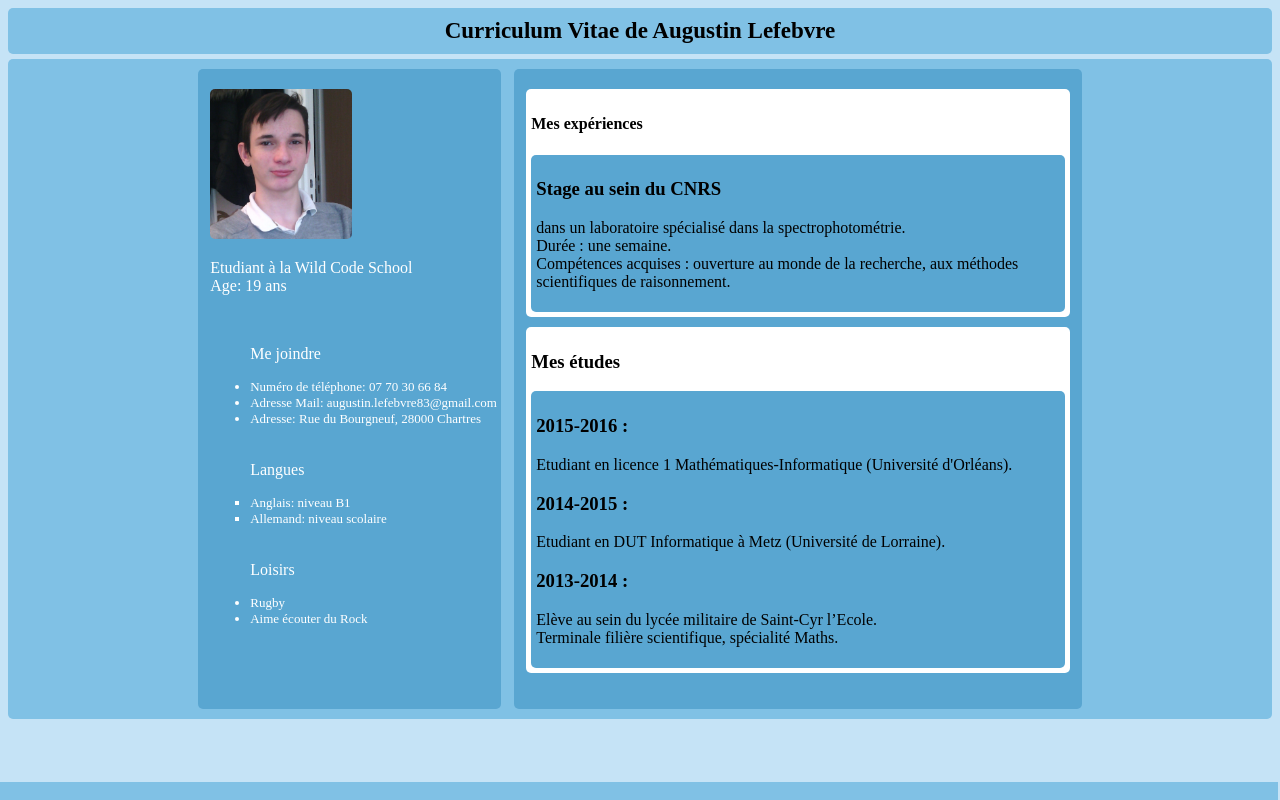
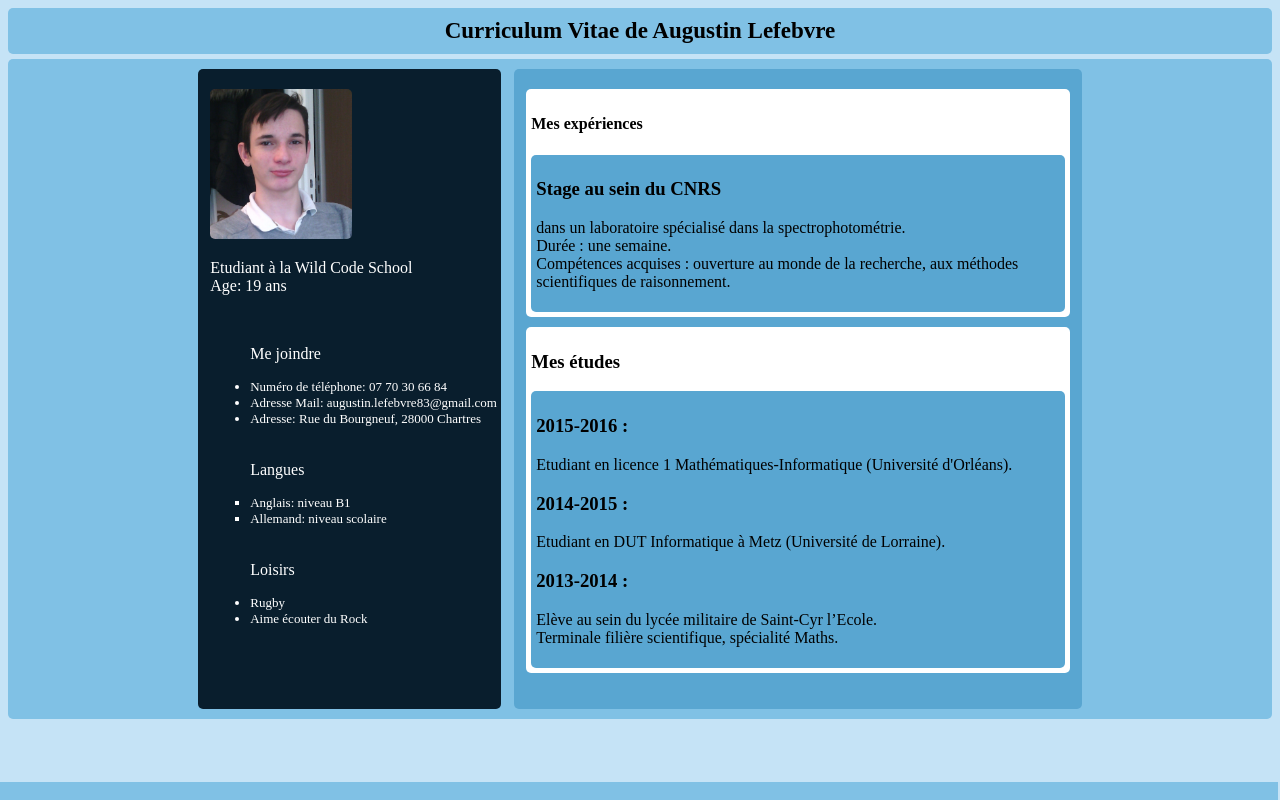
Before and after one commit to AugustinLefebvre/Mon_CV_Wild, a plain HTML site: page index.html in a window 1280 px wide. Drawn offline with Linux system fonts and the light colour scheme.

Commit message:
couleurgit add *!

```diff
--- a/css/stylesheet.css
+++ b/css/stylesheet.css
@@ -29,7 +29,7 @@ header
 {
 	padding-top: 20px;
 	padding-bottom: 20px;
-	background-color: #59A6D1;
+	background-color: rgb(9, 30, 45);
 	float: left;
 	width: 23%;
 	height: 600px;
```
